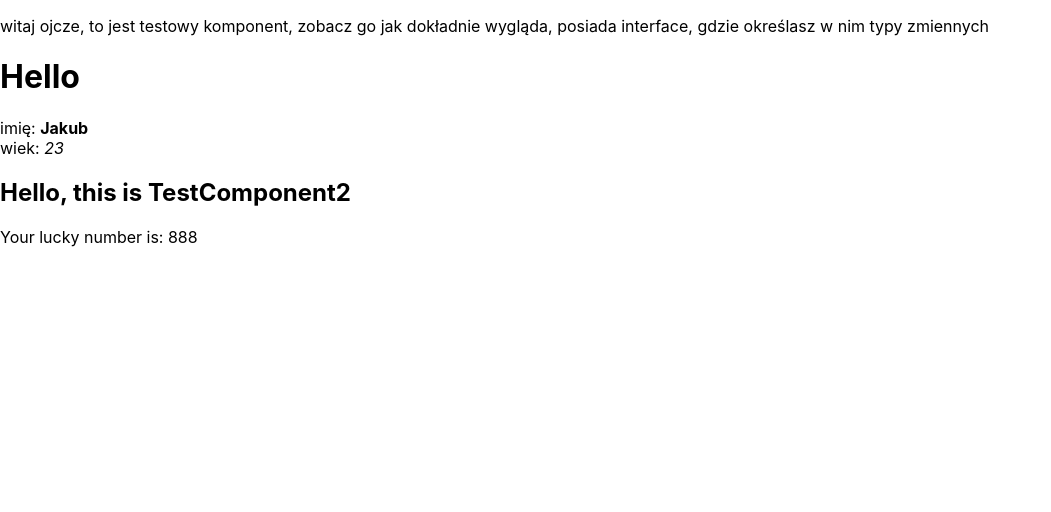
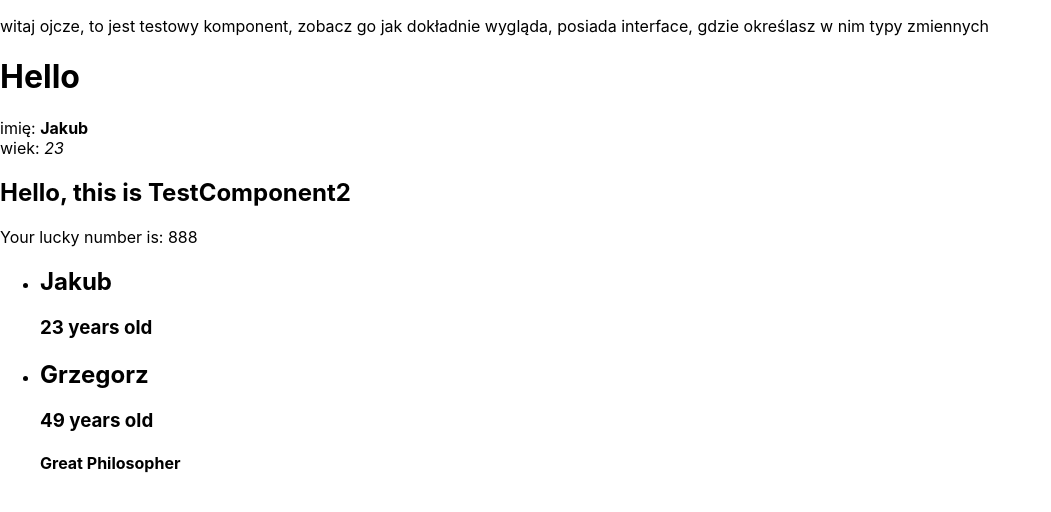
Before and after one commit to pecet3/faq-section, a React (Create React App) app: page / in a window 1280 px wide. Shown: the top 512 px of the page, without its empty margins (0-1051 px from the left). Built offline with nearby package versions, Linux system fonts and the light colour scheme.

Commit message:
created function renderList, and implemented it into JSX

```diff
--- a/src/TestComponent2.tsx
+++ b/src/TestComponent2.tsx
@@ -25,12 +25,24 @@ export const TestComponent2 = ({ title, luckyNumber }: PropsInterface) => {
     counter: 0,
   });
 
+  const renderList = () => {
+    return data.map((person) => {
+      return (
+        <li key={person.name}>
+          <h2>{person.name}</h2>
+          <h3>{person.age} years old</h3>
+          <h4>{person.note}</h4>
+        </li>
+      );
+    });
+  };
+
   return (
     <>
       <div>
         <h2>{title}</h2>
         <p>Your lucky number is: {luckyNumber}</p>
-        <h1>{}</h1>
+        <ul>{renderList()}</ul>
       </div>
     </>
   );
```
